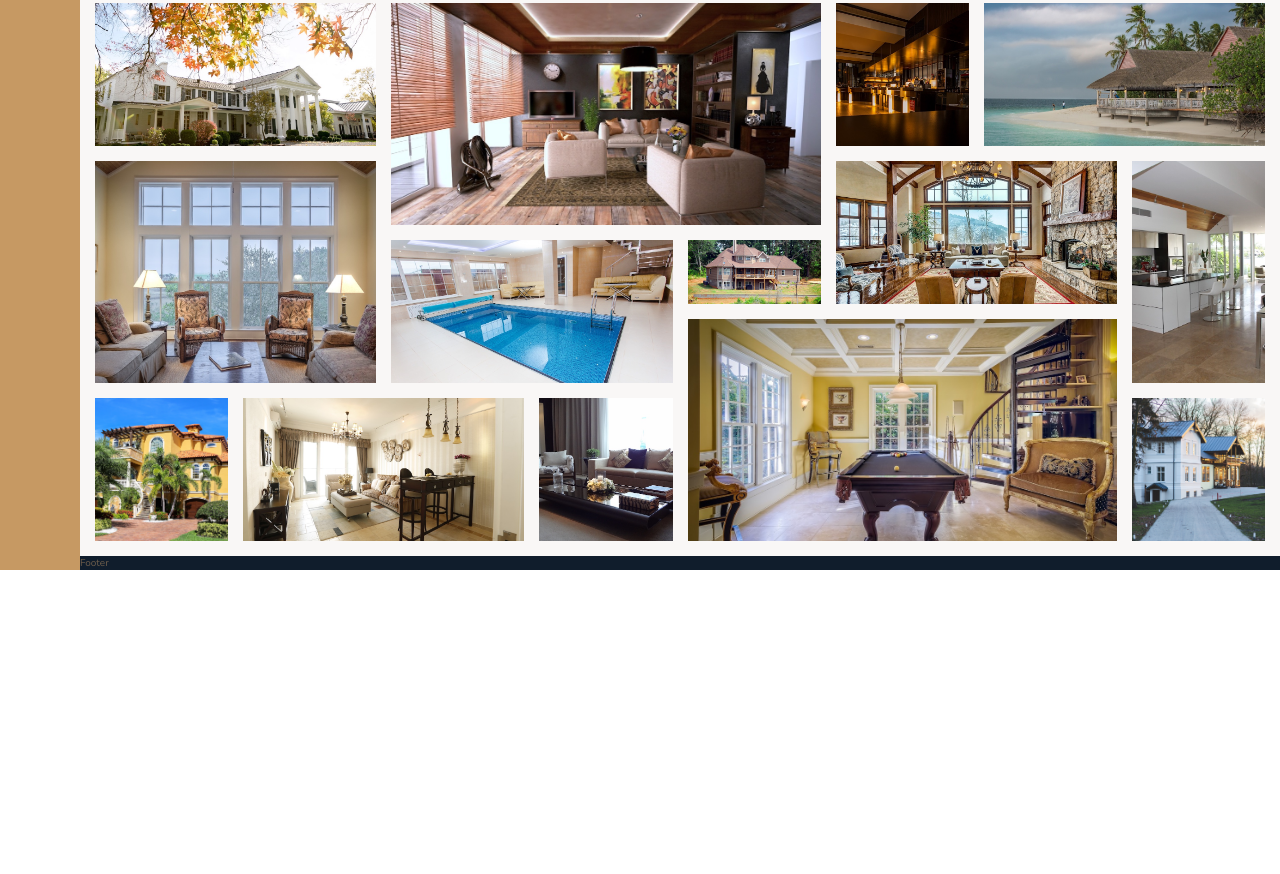
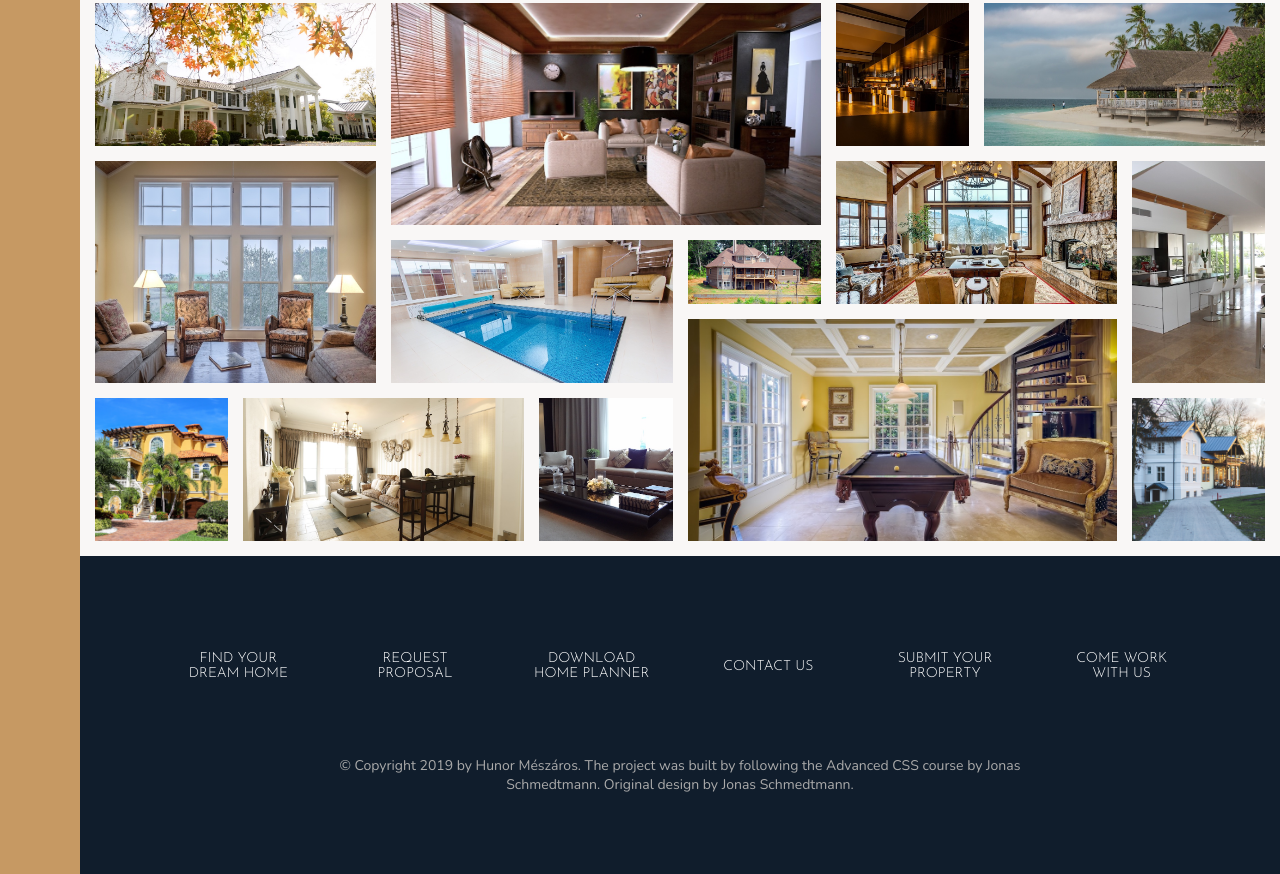
Before and after one commit to hunex91/advanced-css-nexter, a website: page index.html in a window 1280 px wide. Shown: the part 3036-3910 px from the top of the page. Before the commit the page ends 3606 px from the top, so only its background shows below. Drawn offline with nearby package versions, Linux system fonts and the light colour scheme; files that its build step writes are made by us from their sources.

Commit message:
Implemented the footer

```diff
--- a/index.html
+++ b/index.html
@@ -361,7 +361,18 @@
     </section>
 
     <footer class="footer">
-        Footer
+        <ul class="navigation">
+            <li class="navigation__item"><a href="#" class="navigation__link">Find your dream home</a></li>
+            <li class="navigation__item"><a href="#" class="navigation__link">Request proposal</a></li>
+            <li class="navigation__item"><a href="#" class="navigation__link">Download home planner</a></li>
+            <li class="navigation__item"><a href="#" class="navigation__link">Contact Us</a></li>
+            <li class="navigation__item"><a href="#" class="navigation__link">Submit your property</a></li>
+            <li class="navigation__item"><a href="#" class="navigation__link">Come work with Us</a></li>
+        </ul>
+
+        <p class="copyright">
+            &copy; Copyright 2019 by Hunor Mészáros. The project was built by following the Advanced CSS course by Jonas Schmedtmann. Original design by Jonas Schmedtmann.
+        </p>
     </footer>
 </body>
 
--- a/sass/_footer.scss
+++ b/sass/_footer.scss
@@ -1,5 +1,49 @@
 .footer {
+  padding: 8rem;
   background-color: $color-secondary;
-
   grid-column: full-start / full-end;
 }
+
+.navigation {
+  list-style: none;
+
+  display: grid;
+  grid-template-columns: repeat(auto-fit, minmax(15rem, 1fr));
+  grid-gap: 2rem;
+  align-items: center;
+
+  &__item {
+
+  }
+
+  &__link:link, &__link:visited {
+    padding: 1.5rem;
+    display: block;
+
+    color: #fff;
+    text-decoration: none;
+    text-transform: uppercase;
+    text-align: center;
+
+    font-size: 1.4rem;
+    font-family: $font-display;
+    transition: all .2s;
+
+  }
+
+  &__link:hover, &__link:active {
+    background-color: rgba(#fff, .05);
+    transform: translateY(-3px);
+  }
+}
+
+.copyright {
+  width: 70%;
+  margin-top: 6rem;
+  margin-left: auto;
+  margin-right: auto;
+
+  color: $color-grey-light-2;
+  font-size: 1.4rem;
+  text-align: center;
+}
```
